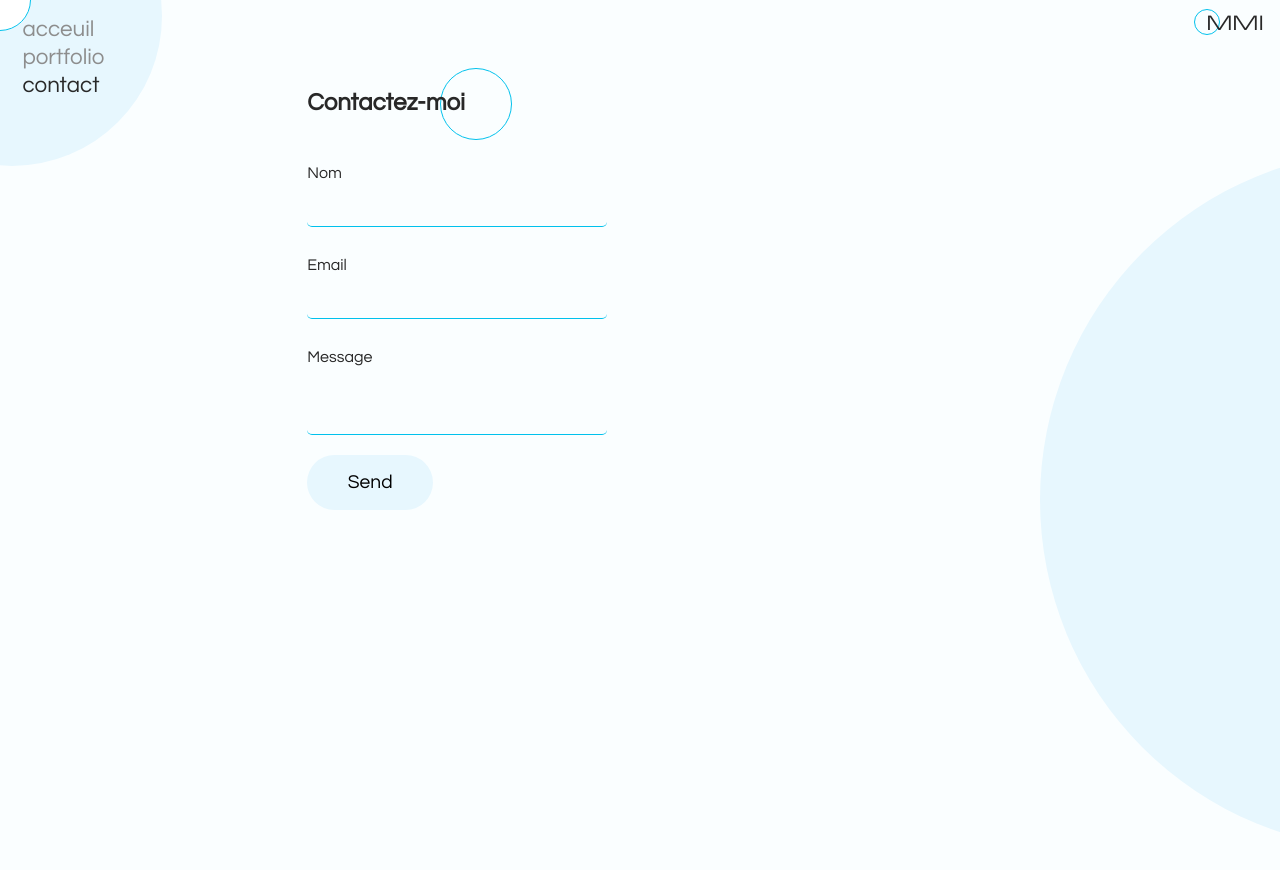
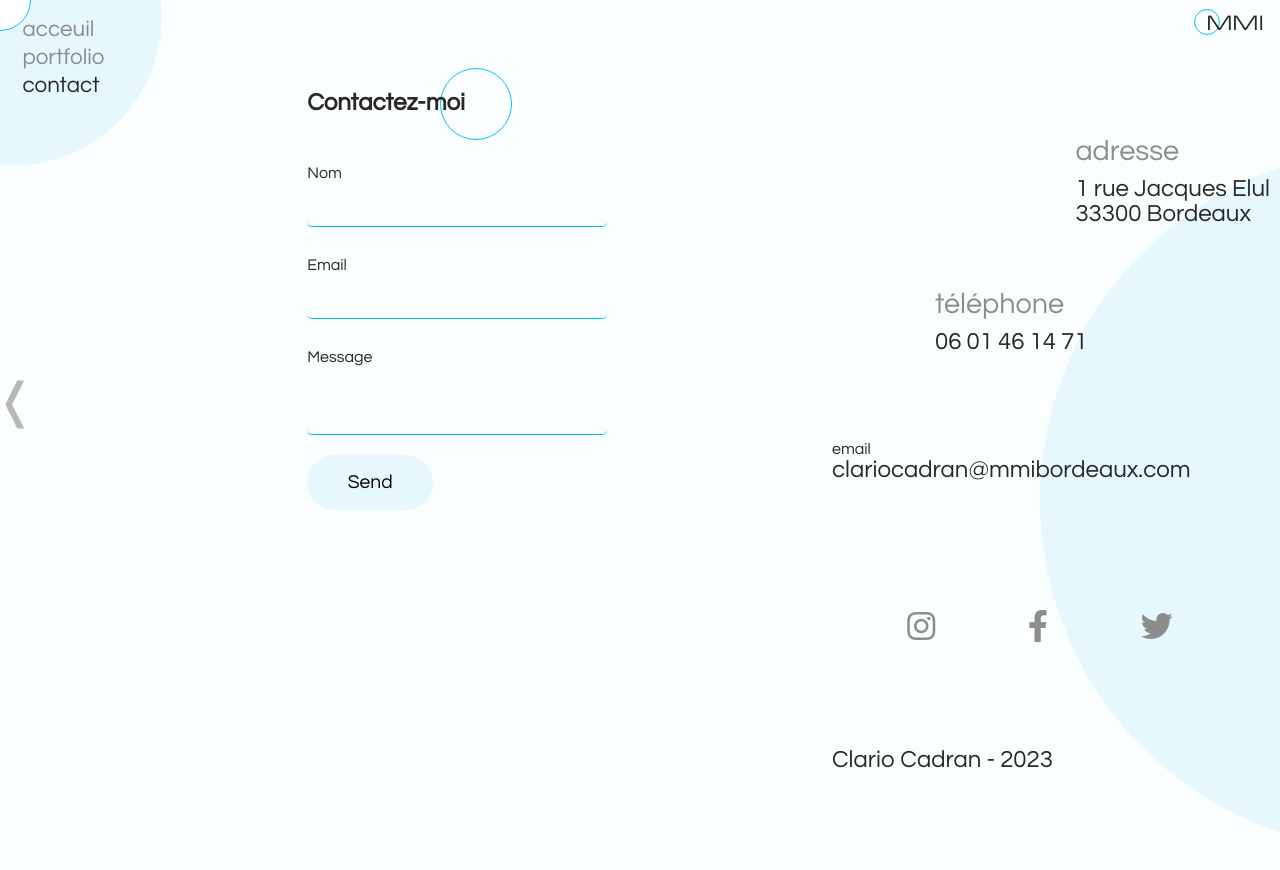
Before and after one commit to ccadran/mmi-portfolio, a React (Create React App) app: page /contact in a window 1280 px wide. Shown: the top 870 px of the page. Built offline with nearby package versions, Linux system fonts and the light colour scheme.

Commit message:
contact page

```diff
--- a/package.json
+++ b/package.json
@@ -7,7 +7,10 @@
         "@testing-library/jest-dom": "^5.16.5",
         "@testing-library/react": "^13.4.0",
         "@testing-library/user-event": "^13.5.0",
+        "copy-to-clipboard": "^3.3.3",
+        "framer-motion": "^10.9.1",
         "react": "^18.2.0",
+        "react-copy-to-clipboard": "^5.1.0",
         "react-dom": "^18.2.0",
         "react-router-dom": "^6.9.0",
         "react-scripts": "5.0.1",
--- a/src/App.js
+++ b/src/App.js
@@ -7,10 +7,12 @@ import Project1 from "./pages/Project1";
 import Project2 from "./pages/Project2";
 import Project3 from "./pages/Project3";
 import Project4 from "./pages/Project4";
+import { AnimatePresence } from "framer-motion";
 
 const App = () => {
     return (
         <BrowserRouter>
+            <AnimatePresence>
                 <Routes>
                     <Route path="/" element={<Home />} />
                     <Route path="/projet-1" element={<Project1 />} />
@@ -20,6 +22,7 @@ const App = () => {
                     <Route path="/contact" element={<Contact />} />
                     <Route path="*" element={<NotFound />} />
                 </Routes>
+            </AnimatePresence>
         </BrowserRouter>
     );
 };
--- a/src/components/ContactForm.js
+++ b/src/components/ContactForm.js
@@ -22,7 +22,7 @@ const ContactForm = () => {
                     console.log(result.text);
                     form.current.reset();
                     formMess.innerHTML =
-                        "<p class='success'>Message envoyé ! </p>";
+                        "<p className='success'>Message envoyé ! </p>";
 
                     setTimeout(() => {
                         formMess.innerHTML = "";
@@ -31,7 +31,7 @@ const ContactForm = () => {
                 (error) => {
                     console.log(error.text);
                     formMess.innerHTML =
-                        "<p class='error'>Une erreur s'est produite, veuillez réessayer </p>";
+                        "<p className='error'>Une erreur s'est produite, veuillez réessayer </p>";
                     setTimeout(() => {
                         formMess.innerHTML = "";
                     }, 2500);
--- a/src/components/Project.js
+++ b/src/components/Project.js
@@ -1,5 +1,6 @@
 import React, { useEffect, useState } from "react";
 import { projectsData } from "../data/projectsData";
+import { motion } from "framer-motion";
 
 const Project = ({ projectNumber }) => {
     const [currentProject] = useState(projectsData[projectNumber]);
@@ -11,8 +12,37 @@ const Project = ({ projectNumber }) => {
         setTop(Math.floor(Math.random() * 200 + 150) + "px");
         setSize("scale(" + (Math.random() + 0.7) + ")");
     }, []);
+
+    const variants = {
+        initial: {
+            opacity: 0,
+            transition: { duration: 0.5 },
+            x: 200,
+        },
+        visible: {
+            opacity: 1,
+            x: 0,
+        },
+        exit: {
+            opacity: 0.4,
+            transition: { duration: 0.35 },
+            x: -800,
+        },
+    };
+
+    const transition = {
+        ease: [0.03, 0.87, 0.73, 0.9],
+        duration: 0.6,
+    };
     return (
-        <div className="project-main">
+        <motion.div
+            className="project-main"
+            initial="initial"
+            animate="visible"
+            exit="exit"
+            transition={transition}
+            variants={variants}
+        >
             <div className="project-content">
                 <h1>{currentProject.title}</h1>
                 <p>{currentProject.date}</p>
@@ -49,7 +79,7 @@ const Project = ({ projectNumber }) => {
                 className="random-circle"
                 style={{ left, top, transform: size }}
             ></span>
-        </div>
+        </motion.div>
     );
 };
 
--- a/src/pages/Contact.js
+++ b/src/pages/Contact.js
@@ -3,6 +3,9 @@ import ContactForm from "../components/ContactForm";
 import Logo from "../components/Logo";
 import Mouse from "../components/Mouse";
 import Navigation from "../components/Navigation";
+import Buttons from "../components/Buttons";
+import { CopyToClipboard } from "react-copy-to-clipboard";
+import SocialNetwork from "../components/SocialNetwork";
 
 const Contact = () => {
     return (
@@ -12,6 +15,54 @@ const Contact = () => {
                 <Navigation />
                 <Logo />
                 <ContactForm />
+                <div className="contact-infos">
+                    <div className="address">
+                        <div className="content">
+                            <h4>adresse</h4>
+                            <p>1 rue Jacques Elul</p>
+                            <p>33300 Bordeaux</p>
+                        </div>
+                    </div>
+                    <div className="phone">
+                        <div className="content">
+                            <h4>téléphone</h4>
+                            <CopyToClipboard
+                                text="0601461471"
+                                className="hover"
+                            >
+                                <p
+                                    style={{ cursor: "pointer" }}
+                                    className="clipboard"
+                                    onClick={() => alert("Numéro Copié")}
+                                >
+                                    06 01 46 14 71
+                                </p>
+                            </CopyToClipboard>
+                        </div>
+                    </div>
+                    <div className="email">
+                        <div className="content">
+                            <div className="h4">email</div>
+                            <CopyToClipboard
+                                text="clariocadran@mmibordeaux.com"
+                                className="hover"
+                            >
+                                <p
+                                    style={{ cursor: "pointer" }}
+                                    className="clipboard"
+                                    onClick={() => alert("E-mail Copié")}
+                                >
+                                    clariocadran@mmibordeaux.com
+                                </p>
+                            </CopyToClipboard>
+                        </div>
+                    </div>
+                    <SocialNetwork />
+                    <div className="credis">
+                        <p>Clario Cadran - 2023</p>
+                    </div>
+                </div>
+                <Buttons left={"/projet-4"} />
             </div>
         </main>
     );
--- a/src/pages/Home.js
+++ b/src/pages/Home.js
@@ -4,24 +4,65 @@ import DynamicText from "../components/DynamicText";
 import Mouse from "../components/Mouse";
 import Navigation from "../components/Navigation";
 import SocialNetwork from "../components/SocialNetwork";
+import { motion } from "framer-motion";
 
 const Home = () => {
+    const variants = {
+        initial: {
+            opacity: 0,
+            transition: { duration: 0.5 },
+            x: 100,
+        },
+        visible: {
+            opacity: 1,
+            x: 0,
+        },
+        exit: {
+            opacity: 0,
+            transition: { duration: 0.3 },
+            x: -100,
+        },
+    };
     return (
         <div>
             <Mouse />
-            <div className="home">
+            <motion.div
+                className="home"
+                initial="initial"
+                animate="visible"
+                exit="exit"
+                variants={variants}
+            >
                 <Navigation />
                 <SocialNetwork />
                 <div className="home-main">
                     <div className="main-content">
-                        <h1>MMI Projects</h1>
-                        <h2>
+                        <motion.h1
+                            drag
+                            dragConstraints={{
+                                left: -250,
+                                right: 950,
+                                top: -200,
+                                bottom: 250,
+                            }}
+                        >
+                            MMI Projects
+                        </motion.h1>
+                        <motion.h2
+                            drag
+                            dragConstraints={{
+                                left: -250,
+                                right: 950,
+                                top: -200,
+                                bottom: 250,
+                            }}
+                        >
                             <DynamicText />
-                        </h2>
+                        </motion.h2>
                     </div>
                 </div>
                 <Buttons right={"/projet-1"} />
-            </div>
+            </motion.div>
         </div>
     );
 };
```
Also changed, not shown: 1 other file (tests, documents, lock files or other folders). Lines whose indentation alone changed are shown as unchanged.
